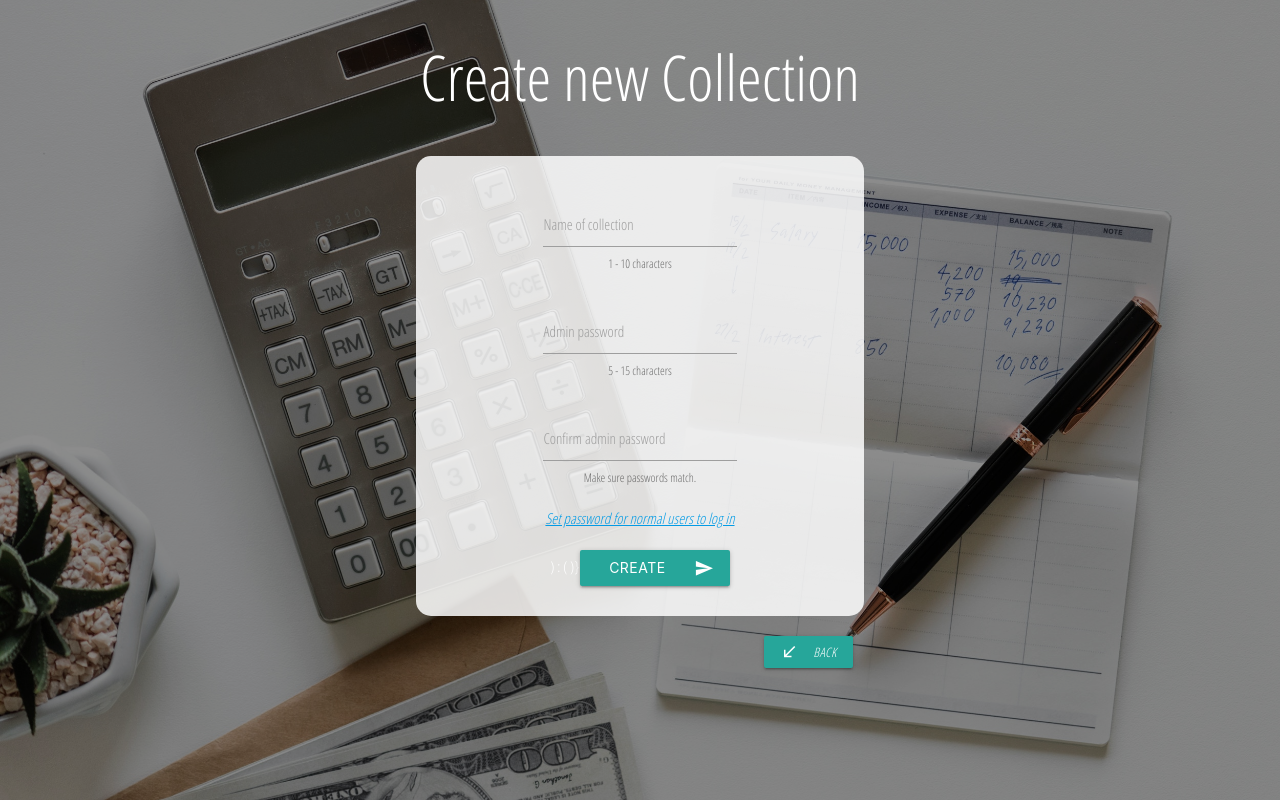
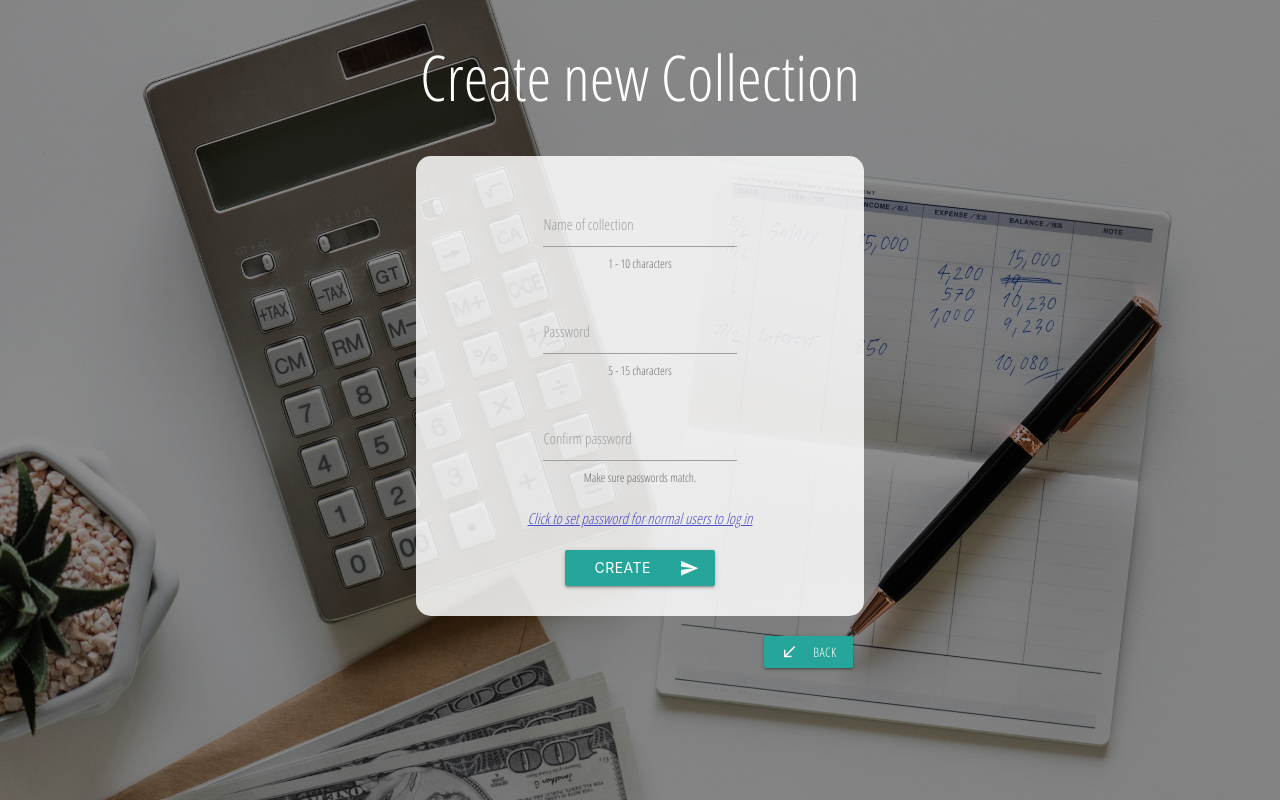
Before and after one commit to asorius/reactDC, a React (Create React App) app in the folder client/: page /create in a window 1280 px wide. Built offline with nearby package versions, Linux system fonts and the light colour scheme.

Commit message:
done setting user password,styling needs some work

```diff
--- a/client/src/App.css
+++ b/client/src/App.css
@@ -77,8 +77,14 @@ tbody:last-child {
 .input-field {
   margin-bottom: 0;
 }
-a {
+.userSettings {
+  color: rgb(76, 76, 206);
   cursor: pointer;
   text-decoration: underline;
   font-style: italic;
 }
+.userSettingContainer {
+  border-radius: 0.5rem;
+  border: 3px solid #26a69a;
+  background-color: rgb(228, 228, 228);
+}
--- a/client/src/components/Create.js
+++ b/client/src/components/Create.js
@@ -51,8 +51,6 @@ class Create extends Component {
             <div className="row action_form center">
               <div className="col s12 m8 offset-m2 center">
                 <form onSubmit={this.onSubmit}>
-                  {!this.state.showUserMenu ? (
-                    <React.Fragment>
                   <div className="row">
                     <div className="input-field col s12 m10 offset-m1">
                       <input
@@ -93,7 +91,7 @@ class Create extends Component {
                           invalid: errors.password_admin
                         })}
                       />
-                          <label htmlFor="password_admin">Admin password</label>
+                      <label htmlFor="password_admin">Password</label>
                       <span
                         className={classnames('helper-text', {
                           'red-text': errors.password_admin
@@ -119,9 +117,7 @@ class Create extends Component {
                           invalid: errors.password_admin2
                         })}
                       />
-                          <label htmlFor="password_admin2">
-                            Confirm admin password
-                          </label>
+                      <label htmlFor="password_admin2">Confirm password</label>
                       <span
                         className={classnames('helper-text', {
                           'red-text': errors.password_admin2
@@ -133,18 +129,21 @@ class Create extends Component {
                       </span>
                     </div>
                   </div>
+                  {this.state.showBtn ? (
                     <div className="row">
-                        <a onClick={this.showUserMenu}>
-                          Set password for normal users to log in
-                        </a>
+                      <div className="userSettings" onClick={this.showUserMenu}>
+                        Click to set password for normal users to log in
                       </div>
-                      ) : ( )}
-                    </React.Fragment>
+                    </div>
                   ) : (
-                    <div className="row lighten-3">
-                      <div className="col s12">
-                        <a onClick={this.showUserMenu}>Back to creation</a>
+                    <div className="row">
+                      <div className="userSettings" onClick={this.showUserMenu}>
+                        Click to close user settings
                       </div>
+                    </div>
+                  )}
+                  {this.state.showUserMenu ? (
+                    <div className="row userSettingContainer">
                       <div className="row">
                         <div className="input-field col s12 m10 offset-m1">
                           <input
@@ -154,12 +153,12 @@ class Create extends Component {
                             value={this.state.password}
                             onChange={this.onChange}
                             maxLength="15"
-                            minLength="5"
+                            // minLength="5"
                             className={classnames({
                               invalid: errors.password
                             })}
                           />
-                          <label htmlFor="password">Password</label>
+                          <label htmlFor="password">User Password</label>
                           <span
                             className={classnames('helper-text', {
                               'red-text': errors.password
@@ -186,7 +185,9 @@ class Create extends Component {
                               invalid: errors.password2
                             })}
                           />
-                          <label htmlFor="password2">Confirm password</label>
+                          <label htmlFor="password2">
+                            Confirm user password
+                          </label>
                           <span
                             className={classnames('helper-text', {
                               'red-text': errors.password2
@@ -199,7 +200,7 @@ class Create extends Component {
                         </div>
                       </div>
                     </div>
-                  )}
+                  ) : null}
 
                   <button
                     className="btn waves-effect waves-light"
```
Also changed, not shown: 1 other file (tests, documents, lock files or other folders). Lines whose indentation alone changed are shown as unchanged.
